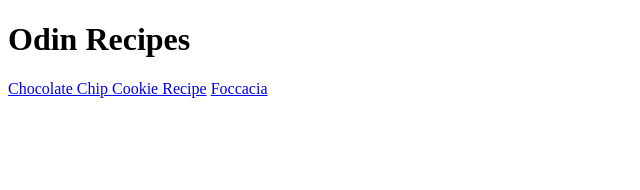
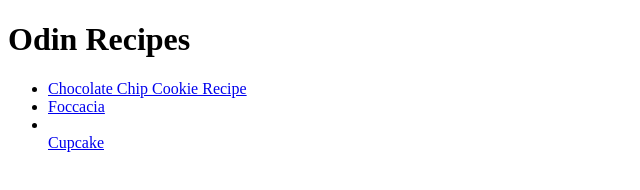
Before and after one commit to drchama8989/odin-recipes, a plain HTML site: page index.html in a window 1280 px wide. Shown: the whole page, without its empty margins (0-640 px from the left). Drawn offline with Linux system fonts and the light colour scheme.

Commit message:
change link to list

```diff
--- a/index.html
+++ b/index.html
@@ -7,7 +7,10 @@
 
 <body>
     <h1> Odin Recipes</h1>
-    <a href="recipes/cookies.html">Chocolate Chip Cookie Recipe</a>
-    <a href="recipes/bread.html">Foccacia</a>
+    <ul>
+        <li><a href="recipes/cookies.html">Chocolate Chip Cookie Recipe</a></li>
+        <li><a href="recipes/bread.html">Foccacia</a></li>
+        <li></li><a href="recipes/cakes.html">Cupcake</a></li>
+    </ul>
 </body>
 </html>
```
